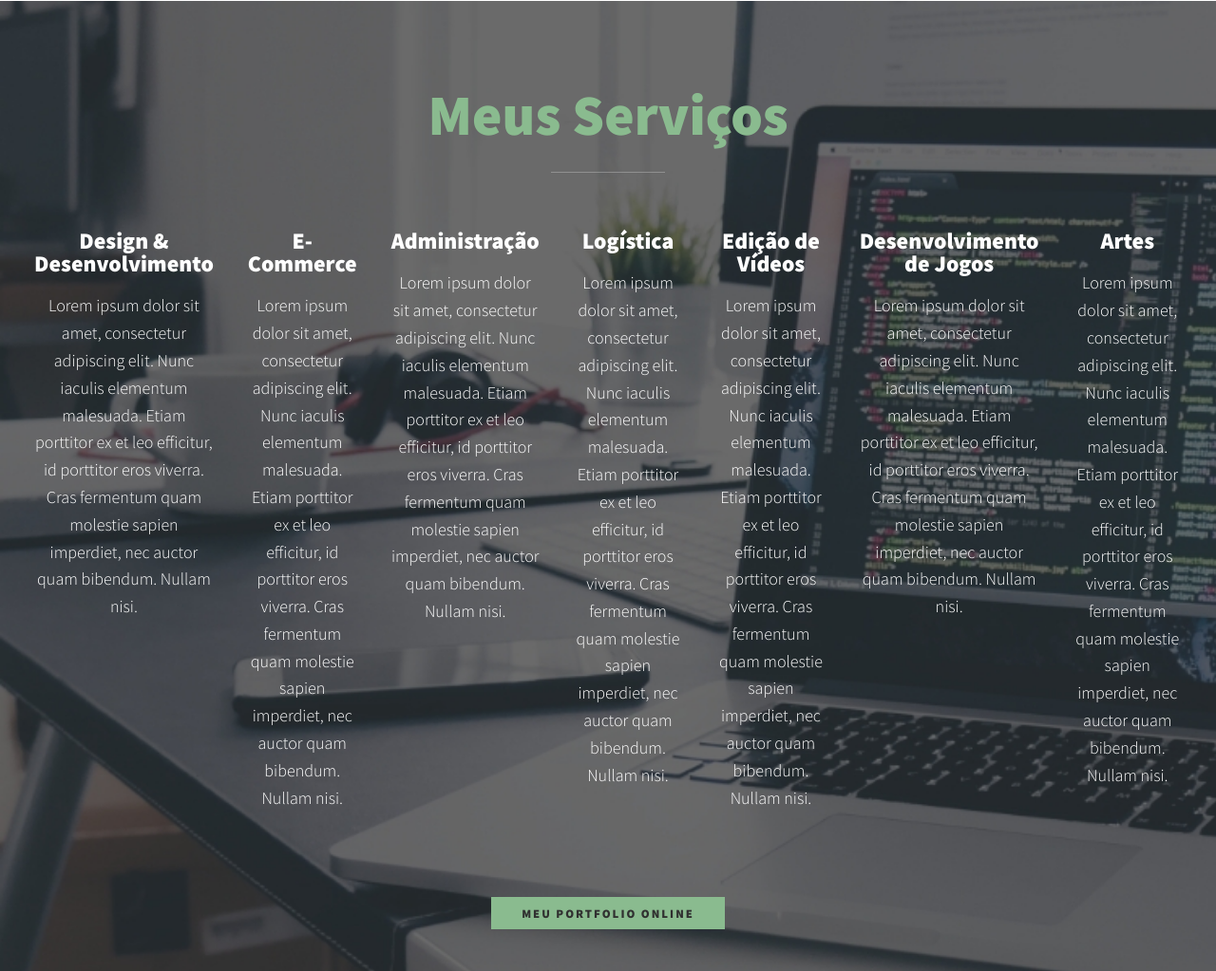
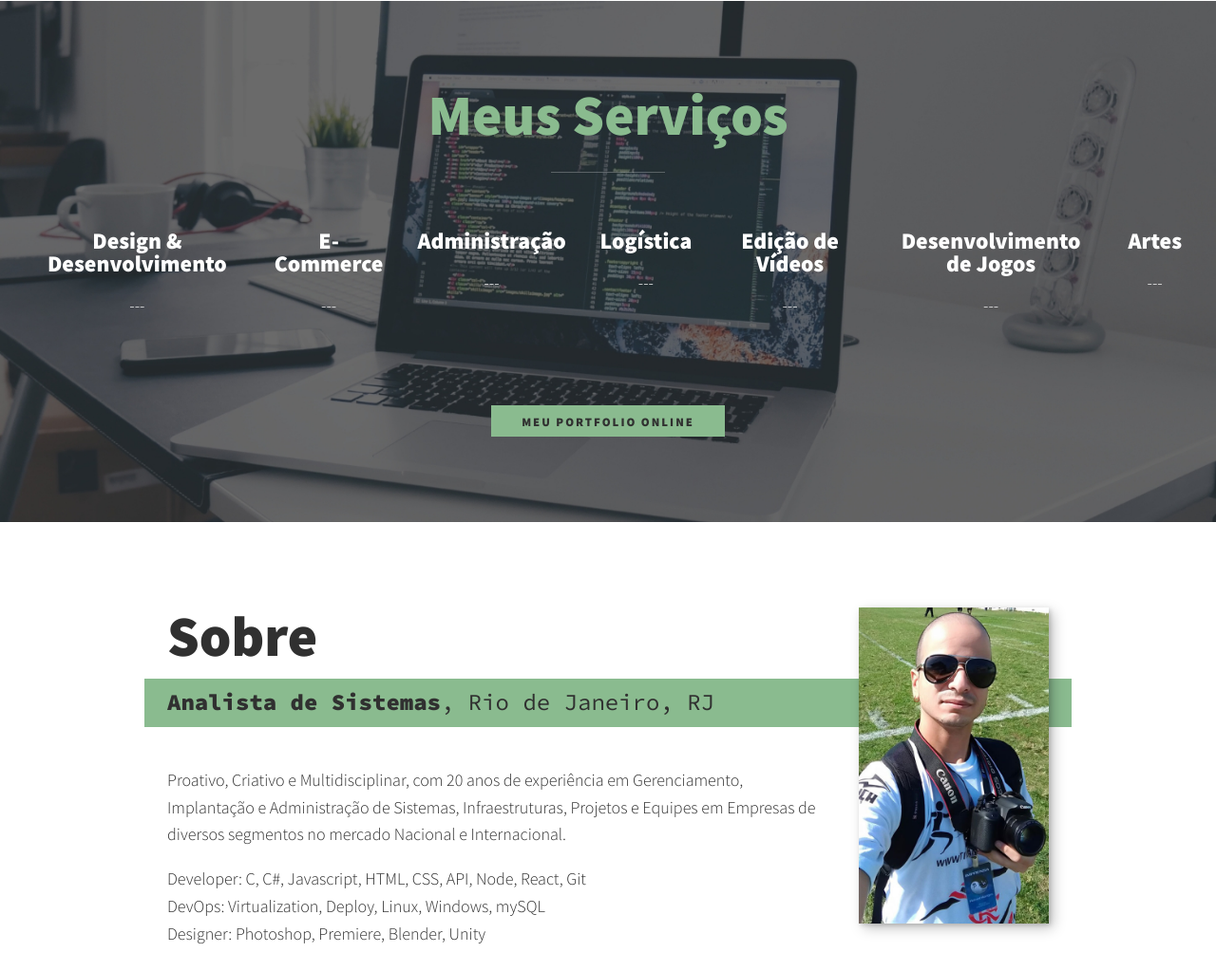
Before and after one commit to Hanges/Portfolio-Online, a plain HTML site: page index.html in a window 1280 px wide. Shown: the part 633-1656 px from the top of the page at 95% size. Drawn offline with nearby package versions, Linux system fonts and the light colour scheme.

Commit message:
From WSL

```diff
--- a/static/index.html
+++ b/index.html
@@ -68,57 +68,43 @@
 
       <div class="service" id="service1">
         <h3>Design & Desenvolvimento</h3>
-        <p>Lorem ipsum dolor sit amet, consectetur adipiscing elit. Nunc iaculis elementum malesuada. Etiam porttitor ex
-          et leo efficitur, id porttitor eros viverra. Cras fermentum quam molestie sapien imperdiet, nec auctor quam
-          bibendum. Nullam nisi.</p>
+        <p>---</p>
       </div>
       <!-- / service -->
 
       <div class="service" id="service2">
         <h3>E-Commerce</h3>
-        <p>Lorem ipsum dolor sit amet, consectetur adipiscing elit. Nunc iaculis elementum malesuada. Etiam porttitor ex
-          et leo efficitur, id porttitor eros viverra. Cras fermentum quam molestie sapien imperdiet, nec auctor quam
-          bibendum. Nullam nisi.</p>
+        <p>---</p>
       </div>
       <!-- / service -->
 
       <div class="service" id="service3">
         <h3>Administração</h3>
-        <p>Lorem ipsum dolor sit amet, consectetur adipiscing elit. Nunc iaculis elementum malesuada. Etiam porttitor ex
-          et leo efficitur, id porttitor eros viverra. Cras fermentum quam molestie sapien imperdiet, nec auctor quam
-          bibendum. Nullam nisi.</p>
+        <p>---</p>
       </div>
       <!-- / service -->
 
       <div class="service" id="service4">
         <h3>Logística</h3>
-        <p>Lorem ipsum dolor sit amet, consectetur adipiscing elit. Nunc iaculis elementum malesuada. Etiam porttitor ex
-          et leo efficitur, id porttitor eros viverra. Cras fermentum quam molestie sapien imperdiet, nec auctor quam
-          bibendum. Nullam nisi.</p>
+        <p>---</p>
       </div>
       <!-- / service -->
 
       <div class="service" id="service5">
         <h3>Edição de Vídeos</h3>
-        <p>Lorem ipsum dolor sit amet, consectetur adipiscing elit. Nunc iaculis elementum malesuada. Etiam porttitor ex
-          et leo efficitur, id porttitor eros viverra. Cras fermentum quam molestie sapien imperdiet, nec auctor quam
-          bibendum. Nullam nisi.</p>
+        <p>---</p>
       </div>
       <!-- / service -->
 
       <div class="service" id="service6">
         <h3>Desenvolvimento de Jogos</h3>
-        <p>Lorem ipsum dolor sit amet, consectetur adipiscing elit. Nunc iaculis elementum malesuada. Etiam porttitor ex
-          et leo efficitur, id porttitor eros viverra. Cras fermentum quam molestie sapien imperdiet, nec auctor quam
-          bibendum. Nullam nisi.</p>
+        <p>---</p>
       </div>
       <!-- / service -->
 
       <div class="service" id="service7">
         <h3>Artes</h3>
-        <p>Lorem ipsum dolor sit amet, consectetur adipiscing elit. Nunc iaculis elementum malesuada. Etiam porttitor ex
-          et leo efficitur, id porttitor eros viverra. Cras fermentum quam molestie sapien imperdiet, nec auctor quam
-          bibendum. Nullam nisi.</p>
+        <p>---</p>
       </div>
       <!-- / service -->
 
@@ -142,10 +128,11 @@
         Administração de Sistemas, Infraestruturas, Projetos e Equipes em Empresas de diversos segmentos no mercado
         Nacional e Internacional.
       </p>
+      Developer: C, C#, Javascript, HTML, CSS, API, Node, React, Git<br>
+      DevOps: Virtualization, Deploy, Linux, Windows, mySQL<br>
+      Designer: Photoshop, Premiere, Blender, Unity<br>
       <p>
-        Lorem ipsum dolor sit amet, consectetur adipiscing elit. Nunc iaculis elementum malesuada. Etiam porttitor ex
-        et leo efficitur, id porttitor eros viverra. Cras fermentum quam molestie sapien imperdiet, nec auctor quam
-        bibendum. Nullam nisi.
+
       </p>
     </div>
 
```
Also changed, not shown: css/style.css (renamed from static/css/style.css), gerador.html (renamed from static/gerador.html), img/hanges.png (renamed from static/img/hanges.png), img/ogimg_thumb_1200_630.jpg (renamed from static/img/ogimg_thumb_1200_630.jpg), img/portfolio1.jpg (renamed from static/img/portfolio1.jpg), img/portfolio7.jpg (renamed from static/img/portfolio7.jpg), img/rafael-hanges-01.jpg (renamed from static/img/rafael-hanges-01.jpg), img/rafael-hanges-02.jpg (renamed from static/img/rafael-hanges-02.jpg), img/services-bg.jpg (renamed from static/img/services-bg.jpg), img/vacaverde.jpg (added), js/index.js (renamed from static/js/index.js), normalize.css (renamed from static/normalize.css), original_index.html (renamed from static/original_index.html), portfolio-item.html (renamed from static/portfolio-item.html), 1 other file.
